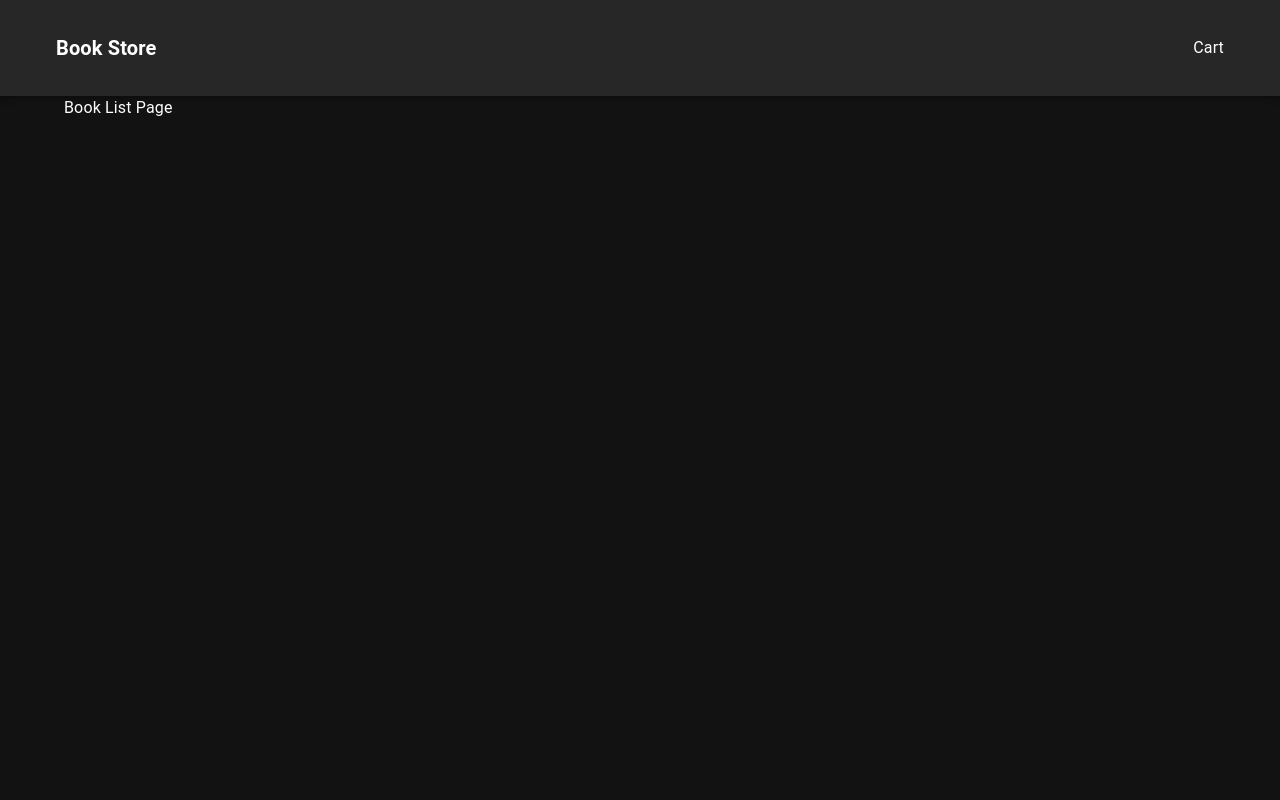
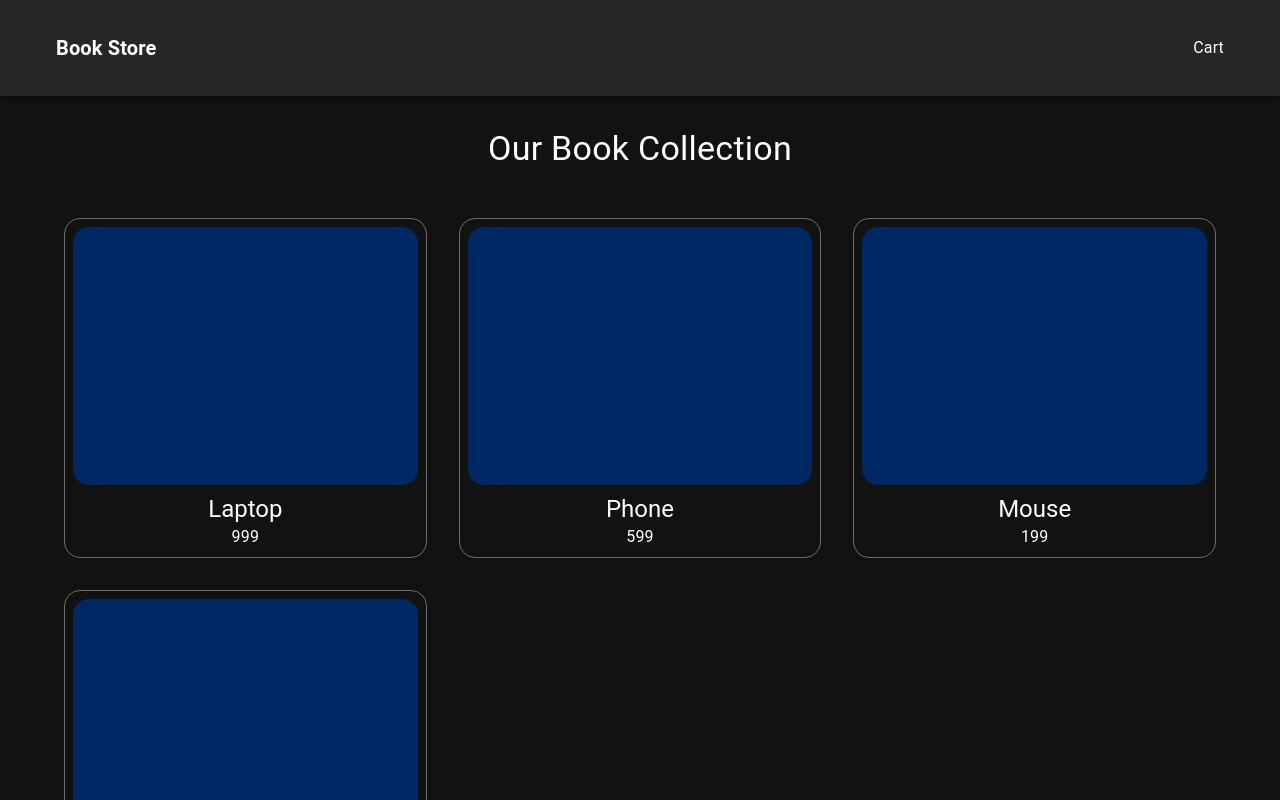
Before and after one commit to AtanasovCode/book-store, a React (Vite) app: page / in a window 1280 px wide. Shown: the top 800 px of the page. Built offline with nearby package versions, Linux system fonts and the light colour scheme.

Commit message:
create book card component

```diff
--- a/src/App.jsx
+++ b/src/App.jsx
@@ -3,6 +3,7 @@ import { BrowserRouter, Routes, Route } from 'react-router-dom';
 import { ThemeProvider } from '@mui/material/styles';
 import { CssBaseline } from '@mui/material';
 import { theme } from './theme';
+import { Box } from '@mui/material';
 
 // Route Imports
 import BookList from './pages/BookList';
@@ -17,9 +18,11 @@ function App() {
       <CssBaseline /> {/** Apply dark theme to all elements */}
       <BrowserRouter>
         <NavBar />
-        <Routes>
-          <Route path="/" element={<BookList />} />
-        </Routes>
+        <Box sx={{ mt: 16, pb: 5 }}>
+          <Routes>
+            <Route path="/" element={<BookList />} />
+          </Routes>
+        </Box>
       </BrowserRouter>
     </ThemeProvider>
   );
--- /dev/null
+++ b/src/components/BookCard.jsx
@@ -0,0 +1,43 @@
+import {
+    Box,
+    Typography,
+    Button,
+} from "@mui/material";
+import { grey, blue } from "@mui/material/colors";
+
+
+const BookCard = ({ book }) => {
+    return (
+        <Box
+            sx={{
+                p: 1,
+                display: "flex",
+                flexDirection: "column",
+                alignItems: "center",
+                justifyContent: "center",
+                border: "1px solid #6f6c6c",
+                borderRadius: "16px",
+            }}
+        >
+            <Box
+                sx={{
+                    width: "100%",
+                    aspectRatio: "4/3",
+                    backgroundColor: "rgb(0, 40, 100)",
+                    borderRadius: "16px",
+                    mb: 1,
+                }}
+            >
+                {/* Empty for image placeholder */}
+            </Box>
+            <Typography variant="h5">
+                {book.name}
+            </Typography>
+            <Typography>
+                {book.price}
+            </Typography>
+        </Box>
+    );
+}
+
+export default BookCard;
--- a/src/components/NavBar.jsx
+++ b/src/components/NavBar.jsx
@@ -8,7 +8,7 @@ import {
 
 const NavBar = () => {
     return (
-        <AppBar position="relative" sx={{ p: 4 }}>
+        <AppBar position="fixed" sx={{ p: 4 }}>
            <Container maxWidth="xl">
              <Box sx={{
                 display: "flex",
--- a/src/pages/BookList.jsx
+++ b/src/pages/BookList.jsx
@@ -1,12 +1,51 @@
-import { Box, Container, Typography } from "@mui/material";
+import BookCard from "../components/BookCard";
+import {
+    Box,
+    Container,
+    Typography,
+    Grid,
+} from "@mui/material";
 
 
 const BookList = () => {
+
+
+    const books = [
+        { id: 1, name: "Laptop", price: 999 },
+        { id: 2, name: "Phone", price: 599 },
+        { id: 3, name: "Mouse", price: 199 },
+        { id: 4, name: "Keyboard", price: 299 },
+    ];
+
     return (
         <Container>
-            <Typography>
-                Book List Page
+            <Typography
+                variant="h4"
+                sx={{
+                    mb: 6,
+                    textAlign: "center",
+                }}
+            >
+                Our Book Collection
             </Typography>
+            <Grid
+                container
+                spacing={4}
+
+            >
+                {
+                    books.map((book) => {
+                        return (
+                            <Grid
+                                key={book.id}
+                                size={{ xs: 12, sm: 6, md: 4, }}
+                            >
+                                <BookCard book={book} />
+                            </Grid>
+                        );
+                    })
+                }
+            </Grid>
         </Container>
     );
 }
```
